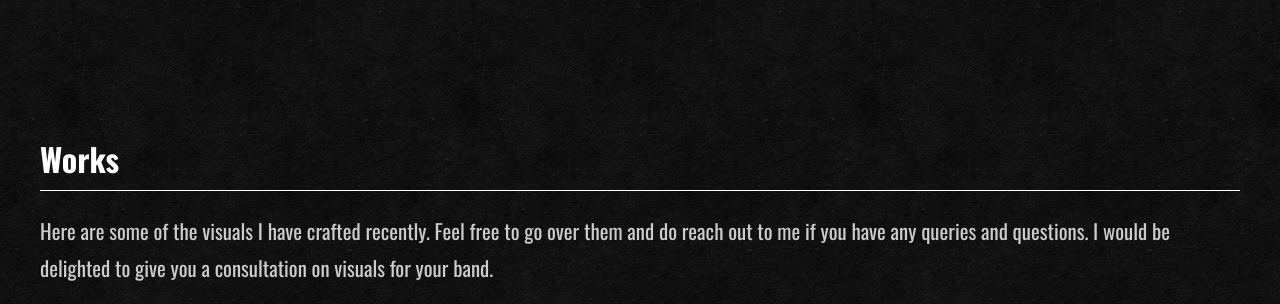
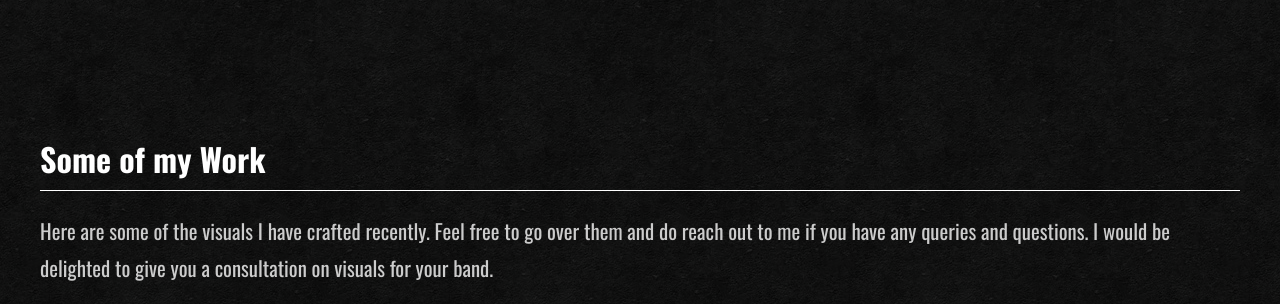
Before and after one commit to Bundlehead/portfolio, a plain HTML site: page index.html in a window 1280 px wide. Shown: the part 820-1124 px from the top of the page. Drawn offline with nearby package versions, Linux system fonts and the light colour scheme.

Commit message:
index.html

```diff
--- a/index.html
+++ b/index.html
@@ -65,7 +65,7 @@
     <!-- WORKS SECTION -->
     <section id="works" class="section section-light">
   <div class="section-container">
-    <h2 class="section-title">Works</h2>
+    <h2 class="section-title">Some of my Work</h2>
 	<p class="section-text" style=" font-size:1.3em; line-height: 1.8; color: #ccc;" >
         Here are some of the visuals I have crafted recently. Feel free to go over them and do reach out to me if you have any queries and questions. I would be delighted to give you a consultation on visuals for your band.
       </p>
```
